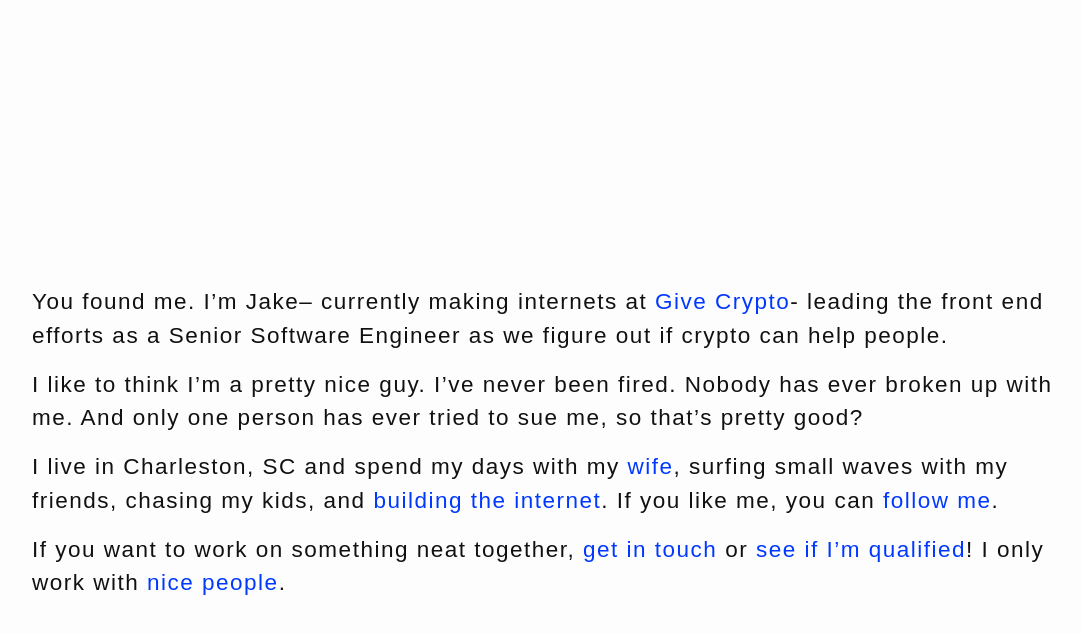
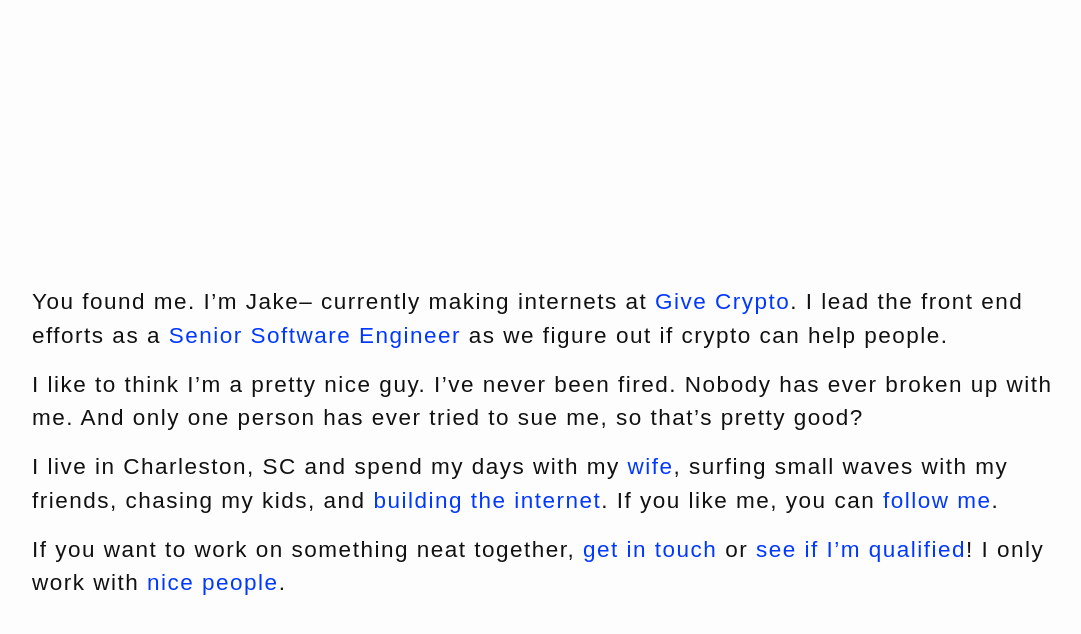
Before and after one commit to jakeleboeuf/jakeleboeuf.github.io, a Jekyll site: the page built from index.md, in a window 1280 px wide. Shown: the top 634 px of the page, without its empty margins (96-1177 px from the left). Built offline with Jekyll 4.4.1, drawn with Linux system fonts in a browser that asks for light colours; some web fonts are replaced.

Commit message:
Update index.md

```diff
--- a/index.md
+++ b/index.md
@@ -7,7 +7,7 @@ permalink: /
 <div class='home bio align-center' markdown='1'>
   <div class='align-center-item' markdown='1'>
 
-You found me. I’m Jake– currently making internets at [Give Crypto](https://givecrypto.org)- leading the front end efforts as  a Senior Software Engineer as we figure out if crypto can help people.
+You found me. I’m Jake– currently making internets at [Give Crypto](https://givecrypto.org). I lead the front end efforts as  a [Senior Software Engineer](https://softwareengineering.stackexchange.com/questions/25564/when-should-you-call-yourself-a-senior-developer) as we figure out if crypto can help people.
 
 I like to think I'm a pretty nice guy. I've never been fired. Nobody has ever broken up with me. And only one person has ever tried to sue me, so that's pretty good?
 
```
